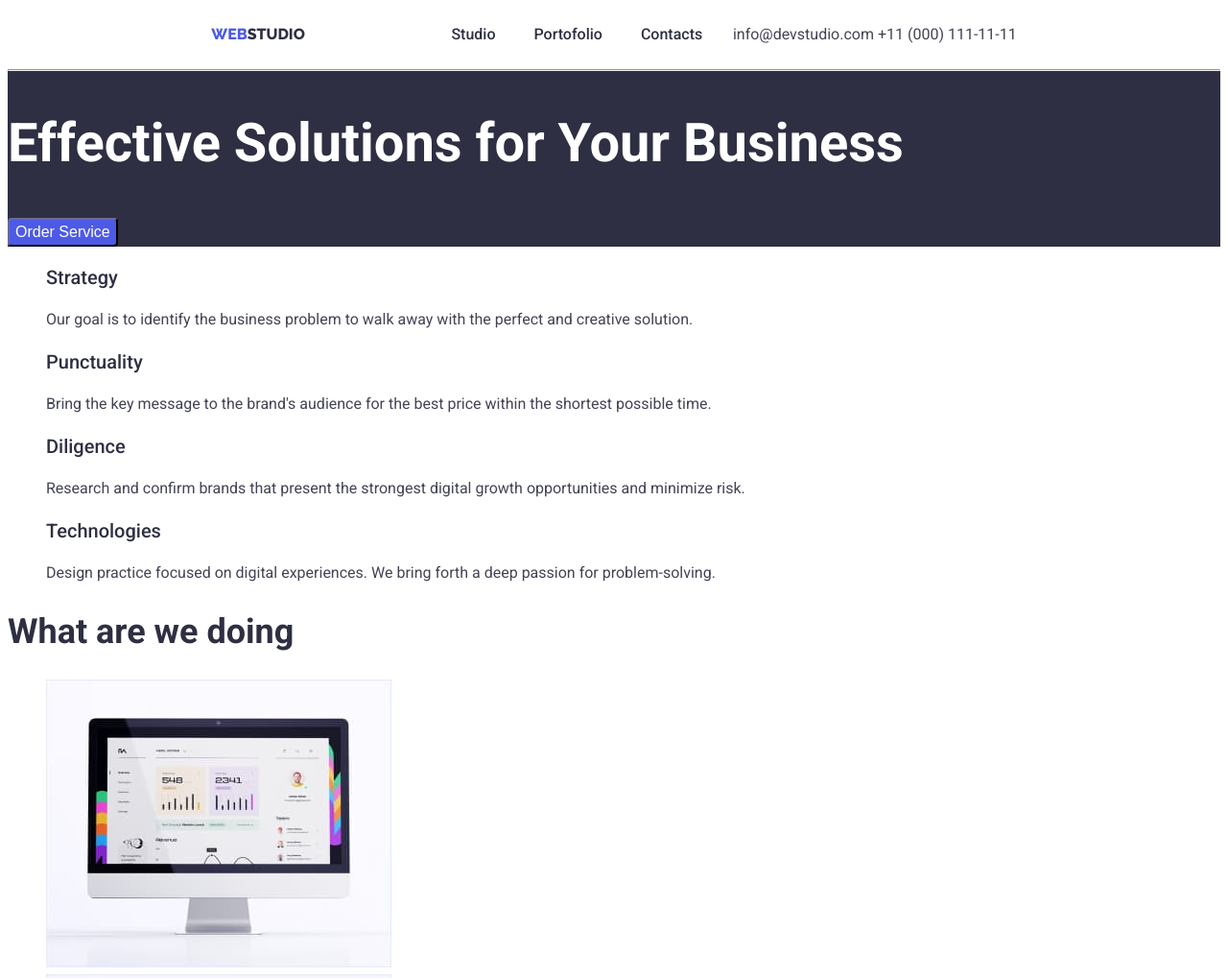
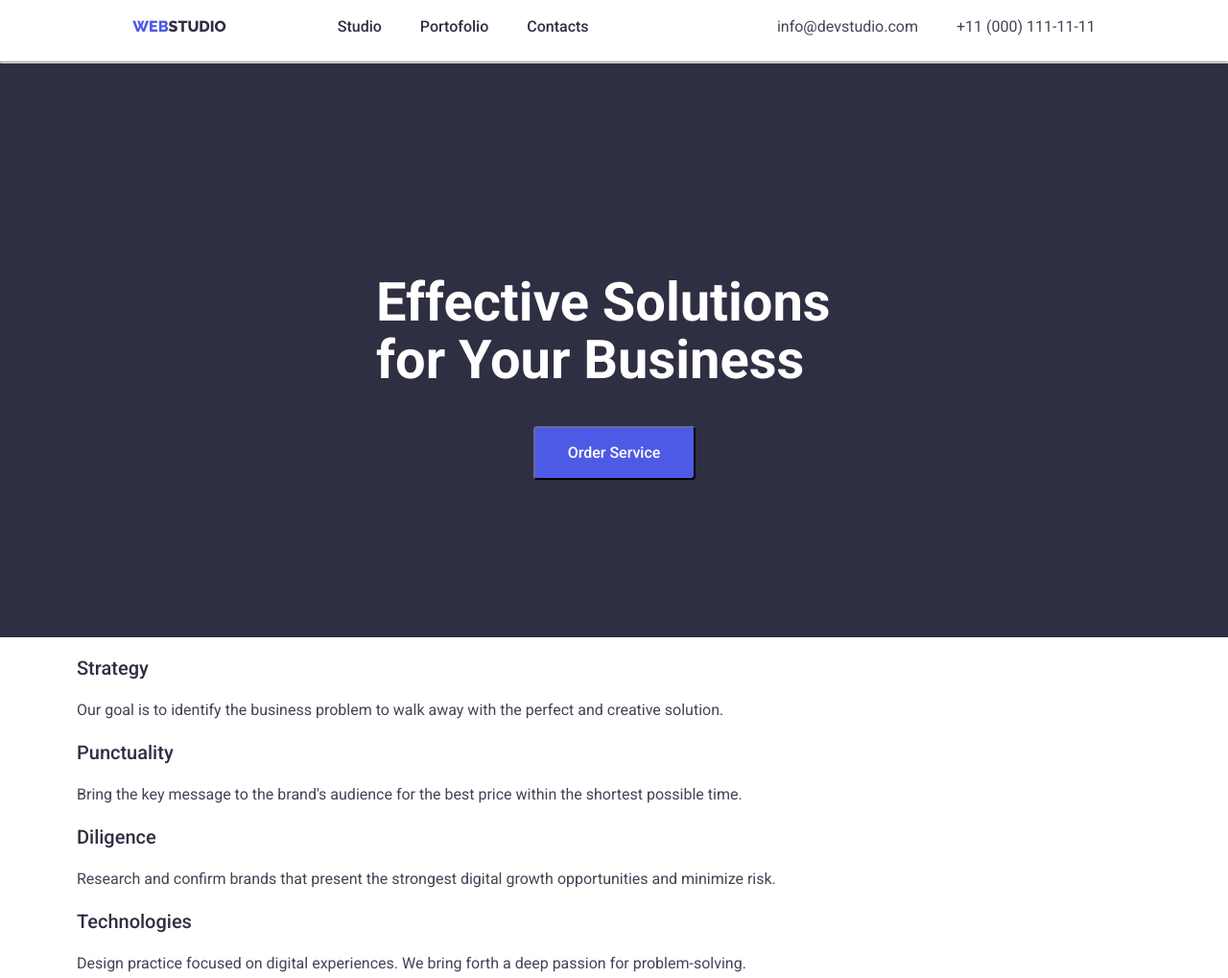
Before and after one commit to isabelamihai/goit-markup-hw-03, a plain HTML site: page index.html in a window 1280 px wide. Shown: the top 1019 px of the page at 96% size. Drawn offline with nearby package versions, Linux system fonts and the light colour scheme.

Commit message:
Update file

```diff
--- a/css/styles.css
+++ b/css/styles.css
@@ -6,6 +6,46 @@
     --nav-buton-color:#F4F4FD; /* CLOUD */
     --heading-font-family: "Raleway",Verdana,Tahoma, sans-serif;
     --text-font-family: "Roboto",Verdana,Tahoma, sans-serif;
+}
+
+* {
+    box-sizing: border-box;
+}
+
+.container {
+    max-width: 1200px;
+    margin: 0 auto;
+}
+
+.header-container {
+    display: flex;
+    justify-content: space-around;
+    align-items: center;
+    margin:0 0;
+}
+
+.nav-container {
+    display: flex;
+    gap: 40px;
+}
+
+.contact-container {
+    display: flex;
+    gap: 40px;
+}
+
+.test-container{
+    display: flex;
+    align-items: center;
+    gap: 76px;
+}
+
+.hero-container {
+    height: 600px;
+    display:flex;
+    flex-direction:column;
+    align-items: center;
+    justify-content: center;
 }
 
 .logo::before,
@@ -18,6 +58,9 @@
     color:var(--title-color);
     font-family:var(--heading-font-family);
     font-weight: 800;
+    padding:0;
+    margin: 24 0;
+
 }
 .end-section .end-logo{
     color:var(--nav-buton-color);
@@ -32,7 +75,8 @@ body {
    line-height: 1.5;
 }
 
-.hero-section hr, .hero-filters hr{
+.hero-section hr,
+.hero-filters hr {
     color: var(--nav-buton-color);
 }
 
@@ -66,24 +110,11 @@ ul{
     color:var(--color-hover);
 }
 
-.header-container {
-    max-width: 1200px;
-    display:flex;
-    justify-content:space-around;
-    align-items: center;
-    margin-left: 156px;
-    margin-right: 156px;
-}
-
-.nav-container {
-    display:flex;
-    width: 181px;
-    gap:40px;
-}
-
 .hero-section {
     background-color: var(--title-color);
-    }
+    width: auto;
+    height: 600px;
+ }
 
 h1 {
     font-weight: 700;
@@ -91,6 +122,8 @@ h1 {
     line-height: 1.07;
     color: #ffffff;
     align-self: center;
+    width: 496px;
+    height: 120px;
     /* letter-spacing: 2%; */
 }
 
@@ -119,8 +152,10 @@ h3 {
     border-color: var(--title-color);
     background-color: var(--service-color);
     cursor:pointer;
-    /* letter-spacing: 4%; */
+    width: 169px;
+    height:56px;
 }
+
 .service-button:hover,
 .service-button:focus{
     background-color:var(--color-hover);
--- a/index.html
+++ b/index.html
@@ -2,17 +2,22 @@
 <html lang="en">
 <head>
     <meta charset="UTF-8">
-    <meta name="viewport" content="width=<device-width>, initial-scale=1.0">
+    <meta name="viewport" content="width=device-width, initial-scale=1.0">
     <link rel="preconnect" href="https://fonts.googleapis.com">
     <link rel="preconnect" href="https://fonts.gstatic.com" crossorigin>
     <link href="https://fonts.googleapis.com/css2?family=Raleway:ital,wght@0,100..900;1,100..900&family=Roboto:wght@400;500;700&display=swap" rel="stylesheet">
     <link href="https://fonts.googleapis.com/css2?family=Raleway:ital,wght@0,800;1,800&display=swap" rel="stylesheet">
+    <link rel="stylesheet" href="https://cdnjs.cloudflare.com/ajax/libs/normalize/8.0.1/normalize.css"
+        integrity="sha512-oHDEc8Xed4hiW6CxD7qjbnI+B07vDdX7hEPTvn9pSZO1bcRqHp8mj9pyr+8RVC2GmtEfI2Bi9Ke9Ass0as+zpg=="
+        crossorigin="anonymous" referrerpolicy="no-referrer" />
     <link rel="stylesheet" href="css/styles.css" />
     <title>Studio</title>
 </head>
 <body>
     <header class="global-header">
-    <div class="header-container">
+    <div class="container">
+        <div class="header-container">
+            <div class="test-container">
         <a href="index.html" class="logo">STUDIO</a>
         <nav class="global-nav">
             <ul class="nav-list nav-container">
@@ -26,23 +31,29 @@
                 <a href="" class="active">Contacts</a>
             </li>
             </ul>
-
         </nav>
-        <address class="contact-list">
+            </div>
+        <address class="contact-list contact-container">
             <a href="mailto:info@devstudio.com" class="email-contact">info@devstudio.com</a>
             <a href="tel:+11(000)111-11-11" class="tel-contact">+11 (000) 111-11-11</a>
         </address>
+        </div>
     </div>
     </header>
     <main>
         <!-- hero section -->
         <section class="hero-section">
             <hr/>
-            <h1>Effective Solutions for Your Business</h1>
-            <button type="button" class="service-button">Order Service</button>
+            <div class="container">
+                <div class="hero-container">
+            <h1 class="title-container">Effective Solutions for Your Business</h1>
+            <button type="button" class="service-button button-container">Order Service</button>
+                </div>
+            </div>
         </section>
         <!-- Section 1 -->
         <section>
+            <div class="container">
             <ul>
                 <li><h3>Strategy</h3>
                     <p>Our goal is to identify the business problem to walk away with the perfect and creative solution. </p></li>
@@ -56,9 +67,11 @@
                     <p>Design practice focused on digital experiences. We bring forth a deep passion for problem-solving.
                     </p></li>
             </ul>
+            </div>
         </section>
         <!-- Section 2 -->
         <section>
+            <div class="container">
             <h2>What are we doing</h2>
             <ul>
                 <li>
@@ -79,9 +92,11 @@
                     width="360" height="300"/>
                 </li>
             </ul>
+            </div>
         </section>
         <!-- Section 3 -->
         <section class="section-card">
+            <div class="container">
             <h2>Our Team</h2>
             <ul>
                 <li>
@@ -106,11 +121,14 @@
                     <p>UI Designer</p>
                 </li>
             </ul>
+            </div>
         </section>
     </main>
     <footer class="end-section">
+        <div class="container">
             <a href="index.html" class="end-logo">STUDIO</a>
         <p class="end-text">Increase the flow of customers and sales for your business with digital marketing & growth solutions.</p>
+    </div>
     </footer>
 </body>
 </html>
```
Also changed, not shown: exercise.html (added, +11 -0 lines), portofolio.html (+11 -2 lines).
